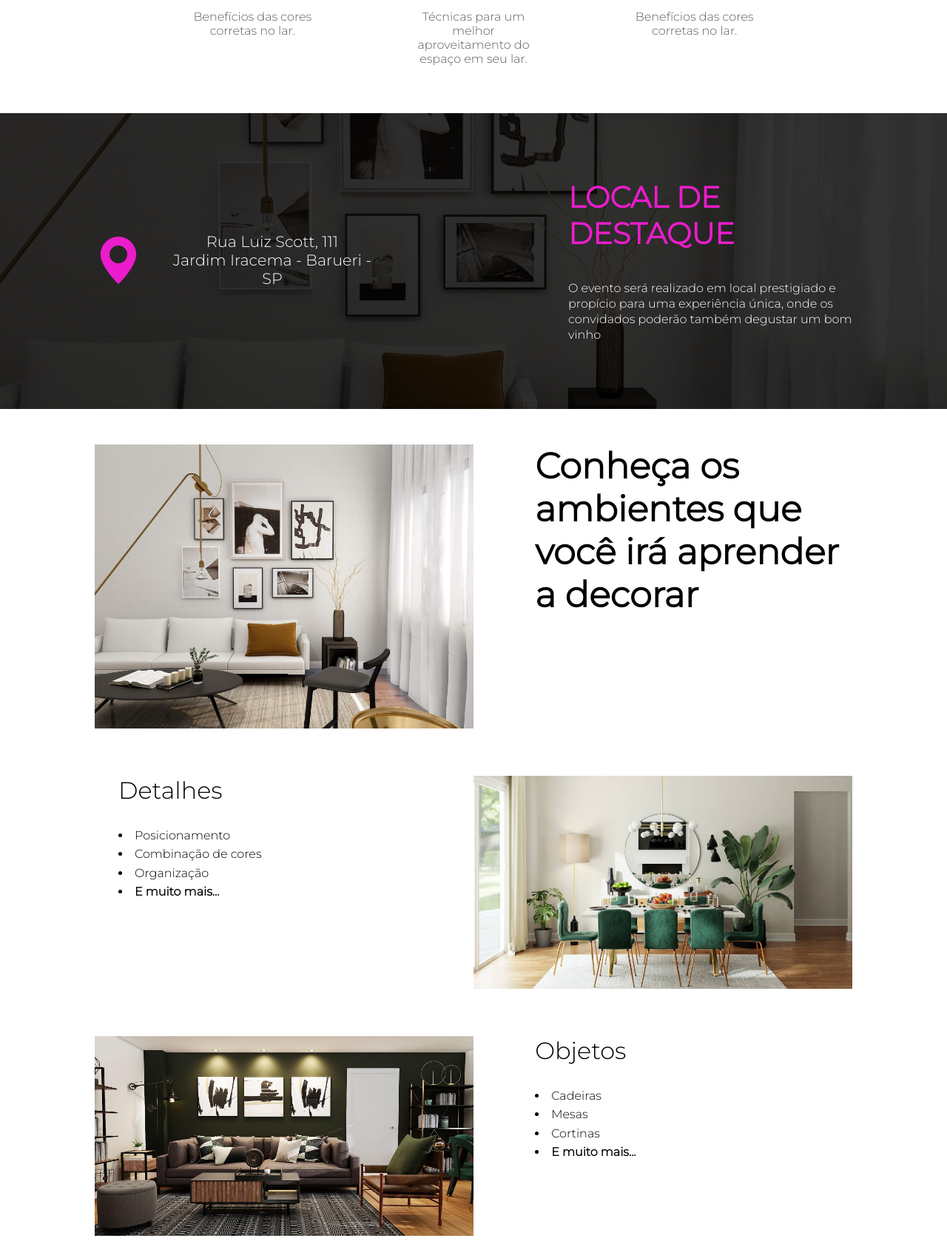
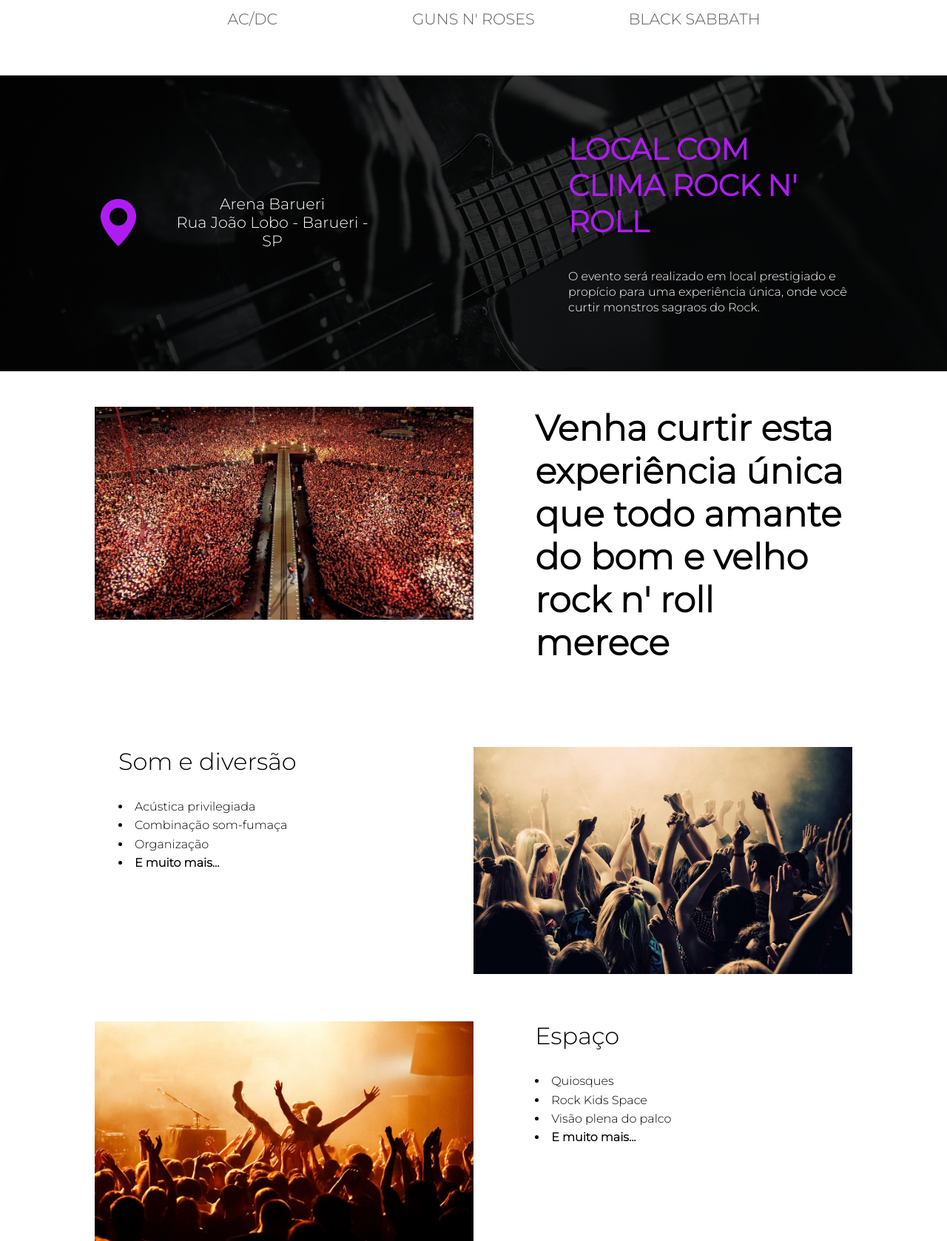
Before and after one commit to wagnermoschioni/landing-page-rock, a plain HTML site: page index.html in a window 1280 px wide. Shown: the part 1122-2800 px from the top of the page at 74% size. Drawn offline with nearby package versions, Linux system fonts and the light colour scheme.

Commit message:
tema rock desenvolvimento

```diff
--- a/css/styles.css
+++ b/css/styles.css
@@ -1,8 +1,8 @@
 :root {
-    --primary: #EB1ccc;
-    --secondary: #95989A;
+    --primary: rgb(174, 28, 242);
+    --secondary: #191919;
     --text-color: #fff;
-    --text-secondary: #000;
+    --text-secondary: rgb(255, 255, 255);
     --text-tertiary: #5d5d5d;
 }
 
@@ -16,7 +16,7 @@
 
 /* Event form */
 #event-description {
-    background: linear-gradient(rgba(0,0,0,0.8), rgba(0, 0, 0, 0.8)), url("../img/hrz-5.jpg");
+    background: linear-gradient(rgba(0,0,0,0.8), rgba(0, 0, 0, 0.8)), url("../img/rock-im-01.jpg");
     background-position: center;
     background-size: cover;
     height: 85vh; /* 85% da tela */
@@ -58,6 +58,7 @@
     background-color: var(--secondary);
     padding: 2em;
     max-width: 22%;
+    opacity: 0.7;
 }
 
 #subscription-form p{
@@ -108,10 +109,12 @@
 
 #key-benefits h2 {
     background-color: var(--secondary);
+    color: var(--text-secondary);
     text-align: center;
     padding: 2em;
     font-weight: 500;
 }
+
 
 .benefits {
     display: flex;
@@ -130,6 +133,10 @@
     color: var(--text-tertiary);
 }
 
+.benefit p {
+    font-size: 1.3em;
+}
+
 .benefit .benefit-img {
     width: 250px;
     height: 250px;
@@ -141,22 +148,22 @@
 }
 
 #benefit-1 {
-    background-image: url("../img/sqr-1.jpg");
+    background-image: url("../img/line-up-acdc.jpg");
 }
 
 #benefit-2 {
-    background-image: url("../img/sqr-2.jpg");
+    background-image: url("../img/line-up-guns.jpg");
 }
 
 #benefit-3 {
-    background-image: url("../img/sqr-3.jpg");
+    background-image: url("../img/line-up-sabbath.jpg");
 }
 
 /* Event location */
 
 #location {
     height: 400px;
-    background: linear-gradient(rgba(0,0,0,0.8), rgba(0, 0, 0, 0.8)), url("../img/hrz-1.jpg");
+    background: linear-gradient(rgba(0,0,0,0.8), rgba(0, 0, 0, 0.8)), url("../img/rock-im-02.jpg");
     background-position: center;
     background-size: cover;
     display: flex;
--- a/index.html
+++ b/index.html
@@ -5,7 +5,7 @@
     <meta charset="UTF-8">
     <meta http-equiv="X-UA-Compatible" content="IE=edge">
     <meta name="viewport" content="width=device-width, initial-scale=1.0">
-    <title>Mosch Decor</title>
+    <title>Mosch Rock Festival</title>
 
     <!--CSS-->
     <link rel="stylesheet" href="css/styles.css">
@@ -27,11 +27,11 @@
      <!--SEÇÃO 1-->
     <header id="event-description">
         <div id="disclaimer">
-            <h2>Mosch Decor 2022</h2>
+            <h2>Mosh Rock Festival</h2>
                 <p class="about-event">
-                    Um evento para seu futuro lar! </p>
+                    O rock nunca esteve tão vivo! </p>
                 <p>Data do evento</p>
-                <p class="event-date">Domingo, 25 de Maio. A partir das 14:00 hs</p>
+                <p class="event-date">Sábado, 23 de Setembro. A partir das 14:00 hs</p>
         </div>
         <div id="subscription-form">
           <p>Preencha o formulário abaixo para receber mais informações</p>
@@ -67,21 +67,21 @@
 
     <!--SEÇÃO 2-->
     <section id="key-benefits">
-        <h2>O que você irá aprender?</h2>
+        <h2>LINE-UP</h2>
         <div class="benefits">
             <div class="benefit">
                 <div id="benefit-1" class="benefit-img"></div>
-                <p>Benefícios das cores corretas no lar.</p>
+                <p>AC/DC</p>
             </div>
 
             <div class="benefit">
                 <div id="benefit-2" class="benefit-img"></div>
-                <p>Técnicas para um melhor aproveitamento do espaço em seu lar.</p>
+                <p>GUNS N' ROSES</p>
             </div>
 
             <div class="benefit">
                 <div id="benefit-3" class="benefit-img"></div>
-                <p>Benefícios das cores corretas no lar.</p>
+                <p>BLACK SABBATH</p>
             </div>
 
         </div>
@@ -93,15 +93,15 @@
         <div id="adress">
             <i class="bi bi-geo-alt-fill"></i>
            <div id="adress-details">
-            <p>Rua Luiz Scott, 111</p>
-            <p>Jardim Iracema - Barueri - SP</p>
+            <p>Arena Barueri</p>
+            <p>Rua João Lobo - Barueri - SP</p>
         </div>
 
         </div>
         <div id="about-location">
-            <h3>Local de destaque</h3>
+            <h3>Local com clima rock n' roll</h3>
             <p>
-                O evento será realizado em local prestigiado e propício para uma experiência única, onde os convidados poderão também degustar um bom vinho
+                O evento será realizado em local prestigiado e propício para uma experiência única, onde você curtir monstros sagraos do Rock.
             </p>
         </div>
     </section>
@@ -109,35 +109,35 @@
     <!--SEÇÃO 4-->
     <section id="details">
         <div class="detail" id="detail-1">
-            <img src="img/hrz-1.jpg" alt="Sala decorada">
+            <img src="img/rock-im-03.jpg" alt="Sala decorada">
             <div class="detail-description">
-                <h3>Conheça os ambientes que você irá aprender a decorar</h3>
+                <h3>Venha curtir esta experiência única que todo amante do bom e velho rock n' roll merece</h3>
             </div>
         </div>
 
         <div class="detail" id="detail-2">
 
             <div class="detail-description">
-                <h3>Detalhes</h3>
+                <h3>Som e diversão</h3>
                 <ul>
-                    <li>Posicionamento</li>
-                    <li>Combinação de cores</li>
+                    <li>Acústica privilegiada</li>
+                    <li>Combinação som-fumaça</li>
                     <li>Organização</li>
                     <li>E muito mais...</li>
                 </ul>
             </div>
-            <img src="img/hrz-4.jpg" alt="Sala de jantar tons claros">
+            <img src="img/rock-im-04.jpg" alt="Sala de jantar tons claros">
         </div>
 
 
         <div class="detail" id="detail-3">
-            <img src="img/hrz-5.jpg" alt="Sala de jantar tons escuros">
+            <img src="img/rock-im-05.jpg" alt="Sala de jantar tons escuros">
             <div class="detail-description">
-                <h3>Objetos</h3>
+                <h3>Espaço</h3>
                 <ul>
-                    <li>Cadeiras</li>
-                    <li>Mesas</li>
-                    <li>Cortinas</li>
+                    <li>Quiosques</li>
+                    <li>Rock Kids Space</li>
+                    <li>Visão plena do palco</li>
                     <li>E muito mais...</li>
                 </ul>
             </div>
@@ -148,15 +148,15 @@
     </section>
 
     <section id="cta">
-        <h3>Gostou? Inscreva-se já!</h3>
-        <button class="btn">Solicitar inscrição</button>
+        <h3>Vai perder? Garanta seu ingresso!</h3>
+        <button class="btn">Comprar</button>
     </section>
 
     <footer id="foo">
         <h3>Mosch Decor</h3>
         <p>A evolução da decoração de interiores</p>
         <p><span>Entre em contato conosco: </span>contato@moschdecor.com.br</p>
-        <p><span>Ou pelo telefone: </span>(11) 99932-2202</p>
+        <p><span>Ou pelo telefone: </span>(11) 99932-2202 <i class="bi bi-telephone-fill"></i></p>
 
     </footer>
 </body>
```
Also changed, not shown: img/line-up-acdc.jpg (added), img/line-up-guns.jpg (added), img/line-up-sabbath.jpg (added), img/rock-im-02.jpg (added), img/rock-im-03.jpg (added), img/rock-im-04.jpg (added), img/rock-im-05.jpg (added).
